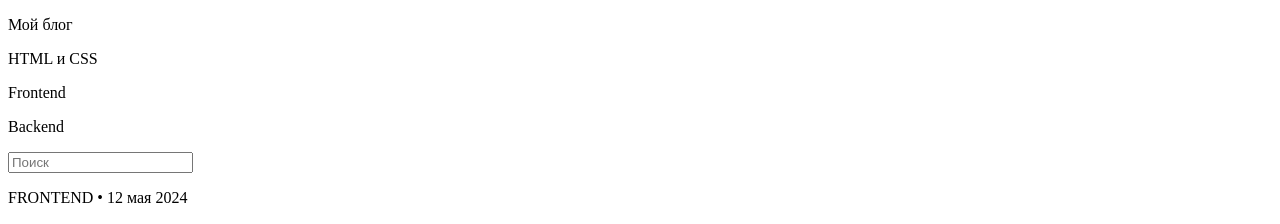
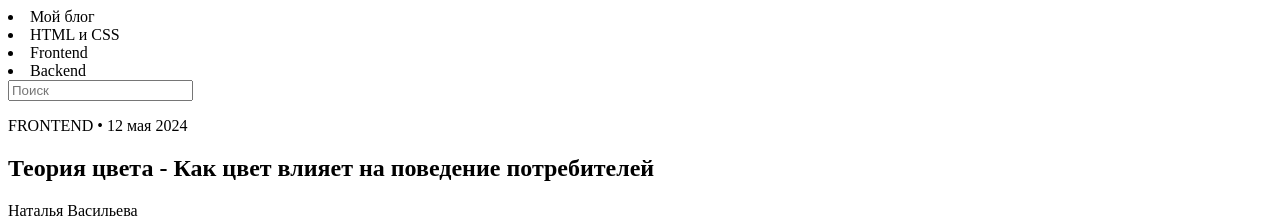
Before and after one commit to Eugenekime/HomeWorkHTML, a plain HTML site: page HomeWork.html in a window 1280 px wide. Shown: the top 224 px of the page. Drawn offline with Linux system fonts and the light colour scheme.

Commit message:
HomeWork

```diff
--- a/HomeWork.html
+++ b/HomeWork.html
@@ -10,13 +10,13 @@
 <body>
   <header>
     <nav>
-      <p>Мой блог</p>
+      <li>Мой блог</li>
 
-      <p>HTML и CSS</p>
+      <li>HTML и CSS</li>
 
-      <p>Frontend</p>
+      <li>Frontend</li>
 
-      <p>Backend</p>
+      <li>Backend</li>
     </nav>
   </header>
 
```
